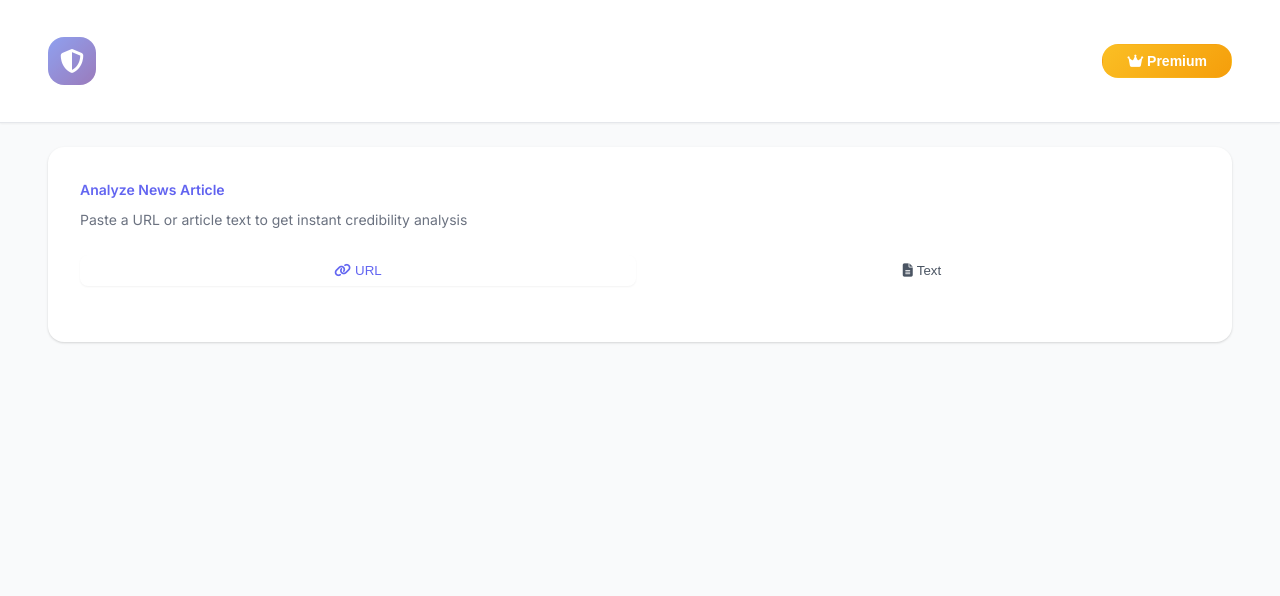
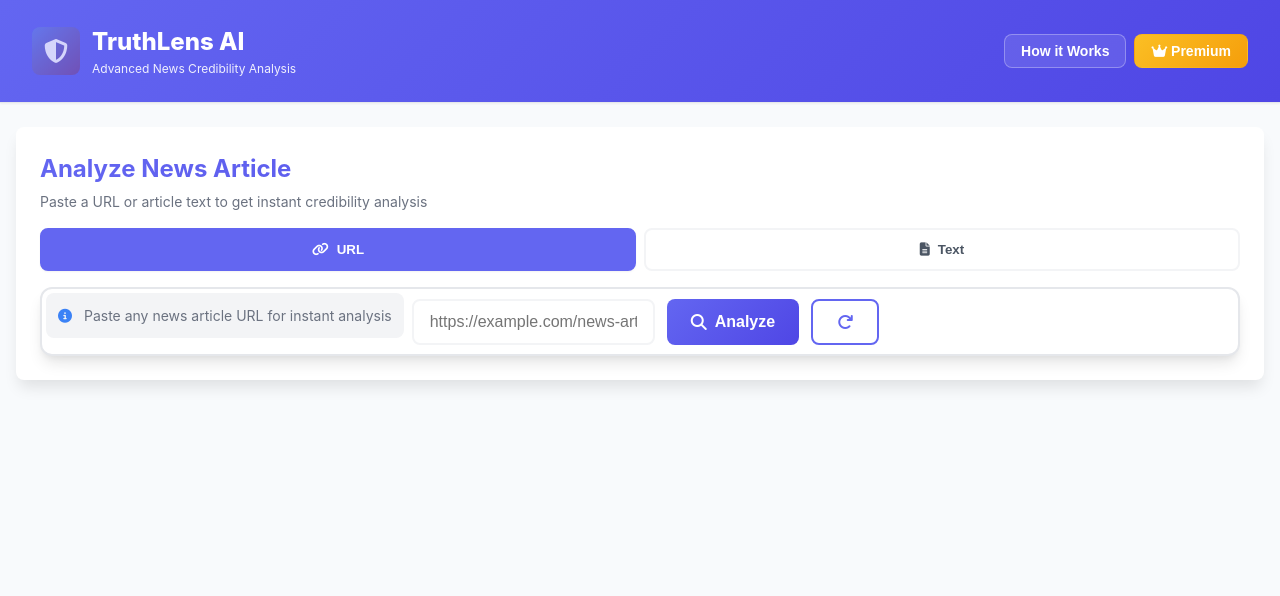
Before and after one commit to Hyperiongate/News, a Flask app: page / in a window 1280 px wide. Shown: the top 596 px of the page. After the commit the page ends 393 px from the top, so only its background shows below. Run offline with Flask 3, Linux system fonts and the light colour scheme.

Commit message:
Update index.html

```diff
--- a/templates/index.html
+++ b/templates/index.html
@@ -11,9 +11,9 @@
     <!-- Icons -->
     <link rel="stylesheet" href="https://cdnjs.cloudflare.com/ajax/libs/font-awesome/6.4.0/css/all.min.css">
 
-    <!-- Styles -->
+    <!-- Styles - ORDER MATTERS! -->
+    <link rel="stylesheet" href="/static/css/truthlens-enhanced.css">
     <link rel="stylesheet" href="/static/css/styles.css">
-    <link rel="stylesheet" href="/static/css/truthlens-enhanced.css">
 </head>
 <body>
     <!-- Header -->
@@ -57,7 +57,7 @@
                     </div>
 
                     <!-- URL Input -->
-                    <div id="urlInputWrapper" class="input-wrapper">
+                    <div id="urlInputWrapper" class="input-wrapper active">
                         <div id="urlExplanation" class="tab-explanation">
                             <i class="fas fa-info-circle"></i>
                             Paste any news article URL for instant analysis
```
